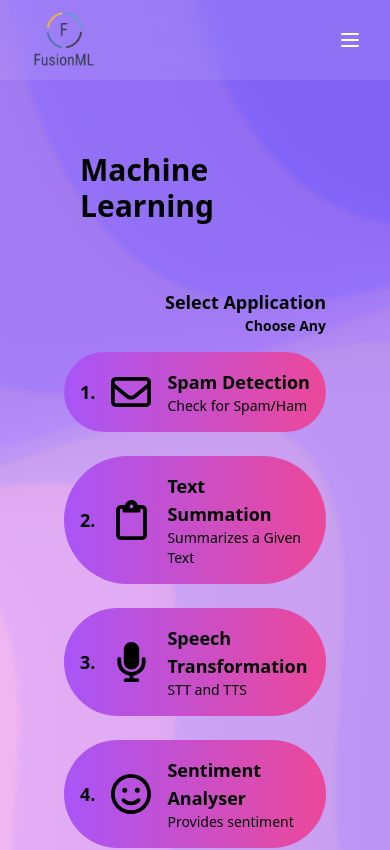
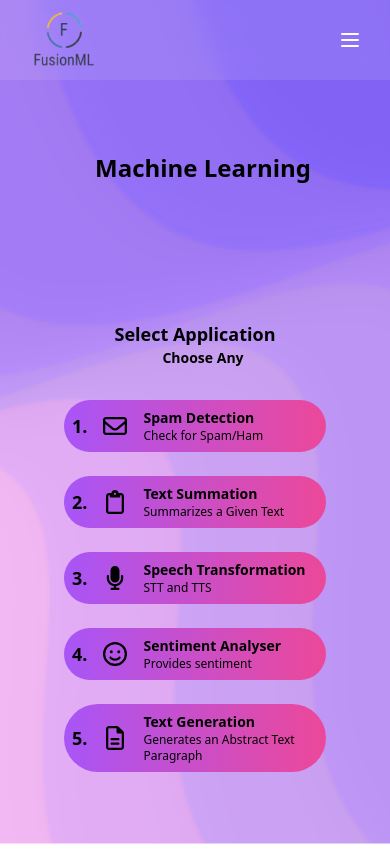
Before and after one commit to gagan2307/f-fusionml, a SvelteKit app: page /ml in a window 390 px wide. Shown: the top 850 px of the page. Built offline with nearby package versions, Linux system fonts and the light colour scheme.

Commit message:
updated css and adaptor

```diff
--- a/package.json
+++ b/package.json
@@ -25,6 +25,7 @@
 	"dependencies": {
 		"@fortawesome/fontawesome-free": "^6.6.0",
 		"@sveltejs/adapter-node": "^5.2.2",
-		"f-fusionml": "file:"
+		"f-fusionml": "file:",
+		"svelte-adapter-static-digitalocean": "^3.0.0"
 	}
 }
--- a/src/Components/CustomGradiantButtonPink/CustomGradiantButtonPink.svelte
+++ b/src/Components/CustomGradiantButtonPink/CustomGradiantButtonPink.svelte
@@ -6,22 +6,26 @@
 </script>
 
 <div
-	class="flex w-full items-center justify-start rounded-full bg-gradient-to-r from-purple-500 to-pink-500 p-4 text-white hover:bg-gradient-to-l focus:outline-none focus:ring-4 focus:ring-purple-200 lg:w-80 dark:focus:ring-purple-800"
+	class="flex w-full items-center justify-start rounded-full bg-gradient-to-r from-purple-500 to-pink-500 p-4 text-white hover:bg-gradient-to-l focus:outline-none focus:ring-4 focus:ring-purple-200 max-2xs:p-2 lg:w-80 dark:focus:ring-purple-800"
 >
 	<!-- Index Section -->
-	<div class="mr-4 flex-shrink-0 text-lg font-semibold text-black">
+	<div class="max-2xs:text-md mr-4 flex-shrink-0 text-lg font-semibold text-black">
 		{index}.
 	</div>
 
 	<!-- Image Section -->
 	<div class="flex-shrink-0">
-		<img src={img} alt="Icon" class="h-10 w-10 object-contain" />
+		<img
+			src={img}
+			alt="Icon"
+			class="h-10 w-10 object-contain max-xs:h-8 max-xs:w-8 max-2xs:h-6 max-2xs:w-6"
+		/>
 	</div>
 
 	<!-- Text Section -->
 	<div class="ml-4 text-black">
-		<h2 class="text-left text-lg font-semibold">{title}</h2>
-		<p class="text-left text-sm">{description}</p>
+		<h2 class="text-left text-lg font-semibold max-2xs:text-sm">{title}</h2>
+		<p class="text-left text-sm max-2xs:text-xs">{description}</p>
 	</div>
 </div>
 
--- a/src/Sections/MlListSections/InfoMain.svelte
+++ b/src/Sections/MlListSections/InfoMain.svelte
@@ -45,7 +45,7 @@
 <div class="flex w-full flex-col justify-between px-10 lg:mt-20 lg:flex-row">
 	<!-- Heading on the left -->
 	<h1
-		class="-mt-10 ml-4 text-5xl font-bold max-lg:mt-28 max-lg:text-5xl max-md:text-4xl max-sm:mb-16 max-sm:text-3xl lg:ml-10 lg:w-1/2 lg:text-left"
+		class="-mt-10 ml-4 text-5xl font-bold max-lg:mt-28 max-lg:text-center max-lg:text-5xl max-md:text-4xl max-sm:mb-16 max-sm:text-3xl max-2xs:text-2xl lg:ml-10 lg:w-1/2 lg:text-left"
 	>
 		Machine Learning
 	</h1>
@@ -53,7 +53,9 @@
 	<!-- Buttons on the right -->
 	<div class="mt-10 lg:mt-0 lg:flex lg:w-1/2 lg:justify-end">
 		<div class="w-full lg:w-auto">
-			<h3 class="-mt-10 mb-4 text-right text-lg font-semibold max-sm:text-lg">
+			<h3
+				class="-mt-10 mb-4 text-right text-lg font-semibold max-lg:mb-8 max-lg:mt-8 max-lg:text-center max-sm:text-lg"
+			>
 				Select Application<br />
 				<p class="ml-4 text-sm">Choose Any</p>
 			</h3>
--- a/svelte.config.js
+++ b/svelte.config.js
@@ -12,5 +12,5 @@
 
 // export default config;
 
-import adapter from '@sveltejs/adapter-node';
+import adapter from 'svelte-adapter-static-digitalocean';
 export default { kit: { adapter: adapter() } };
--- a/tailwind.config.js
+++ b/tailwind.config.js
@@ -3,8 +3,19 @@ export default {
 	content: ['./src/**/*.{html,js,svelte,ts}'],
 
 	theme: {
-		extend: {}
+		screens: {
+			'4xs': '200px',
+			'3xs': '300px',
+			'2xs': '400px',
+			'xs': '500px',
+			'sm': '640px',    // Default Tailwind CSS breakpoints
+			'md': '768px',
+			'lg': '1024px',
+			'xl': '1280px',
+			'2xl': '1536px',
+		},
+		extend: {},
 	},
 
-	plugins: []
+	plugins: [],
 };
```
Also changed, not shown: 1 other file (tests, documents, lock files or other folders).
